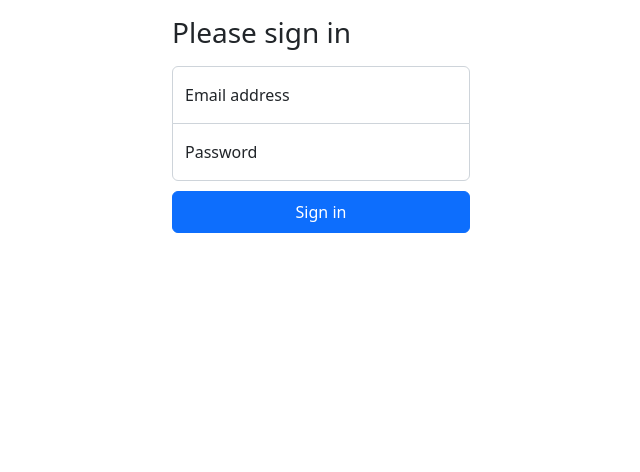
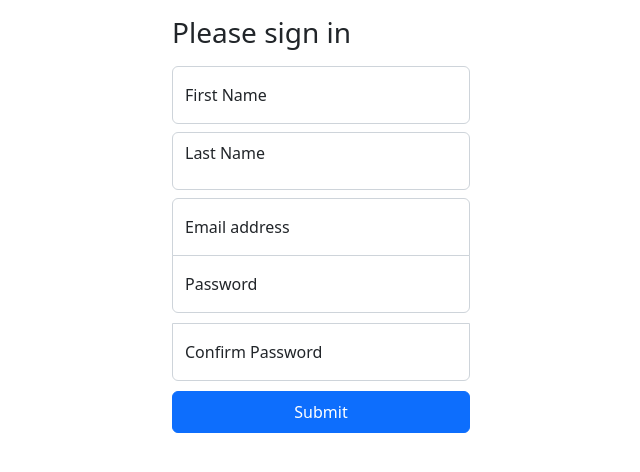
Before and after one commit to 221hussein/auth-angular-front, an Angular app: page / in a window 1280 px wide. Shown: the top 472 px of the page, without its empty margins (319-959 px from the left). Built offline with nearby package versions, Linux system fonts and the light colour scheme.

Commit message:
components

```diff
--- a/angular.json
+++ b/angular.json
@@ -8,6 +8,9 @@
       "schematics": {
         "@schematics/angular:component": {
           "style": "scss"
+        },
+        "@schematics/angular:component": {
+          "skipTests": true
         }
       },
       "root": "",
--- a/src/app/app.component.html
+++ b/src/app/app.component.html
@@ -1,16 +1,2 @@
-<main class="form-signin w-100 m-auto">
-  <form>
-    <h1 class="h3 mb-3 fw-normal">Please sign in</h1>
-
-    <div class="form-floating">
-      <input type="email" class="form-control" id="floatingInput" placeholder="name@example.com">
-      <label for="floatingInput">Email address</label>
-    </div>
-    <div class="form-floating">
-      <input type="password" class="form-control" id="floatingPassword" placeholder="Password">
-      <label for="floatingPassword">Password</label>
-    </div>
-
-    <button class="btn btn-primary w-100 py-2" type="submit">Sign in</button>
-  </form>
-</main>
+<!--<app-login></app-login>-->
+<app-register></app-register>
--- /dev/null
+++ b/src/app/pages/home/home.component.html
@@ -0,0 +1 @@
+<p>home works!</p>
--- /dev/null
+++ b/src/app/pages/login/login.component.html
@@ -0,0 +1,16 @@
+<main class="form-signin w-100 m-auto">
+  <form>
+    <h1 class="h3 mb-3 fw-normal">Please sign in</h1>
+
+    <div class="form-floating">
+      <input type="email" class="form-control" id="floatingInput" placeholder="name@example.com">
+      <label for="floatingInput">Email address</label>
+    </div>
+    <div class="form-floating">
+      <input type="password" class="form-control" id="floatingPassword" placeholder="Password">
+      <label for="floatingPassword">Password</label>
+    </div>
+
+    <button class="btn btn-primary w-100 py-2" type="submit">Sign in</button>
+  </form>
+</main>
--- /dev/null
+++ b/src/app/pages/register/register.component.html
@@ -0,0 +1,32 @@
+<main class="form-signin w-100 m-auto">
+  <form>
+    <h1 class="h3 mb-3 fw-normal">Please sign in</h1>
+
+    <div class="form-floating">
+      <input type="text" class="form-control"  placeholder="First Name">
+      <label>First Name</label>
+    </div>
+
+    <div class="form-floating py-2">
+      <input type="text" class="form-control " placeholder="Last Name">
+      <label>Last Name</label>
+    </div>
+
+    <div class="form-floating">
+      <input type="email" class="form-control"  placeholder="name@example.com">
+      <label>Email address</label>
+    </div>
+
+    <div class="form-floating">
+      <input type="password" class="form-control"  placeholder="Password">
+      <label>Password</label>
+    </div>
+
+    <div class="form-floating">
+      <input type="password" class="form-control py-2" placeholder="Password">
+      <label>Confirm Password</label>
+    </div>
+
+    <button class="btn btn-primary w-100 py-2" type="submit">Submit</button>
+  </form>
+</main>
```
Also changed, not shown: src/app/app.module.ts (+7 -1 lines), src/app/pages/home/home.component.ts (added, +10 -0 lines), src/app/pages/login/login.component.ts (added, +10 -0 lines), src/app/pages/register/register.component.ts (added, +10 -0 lines), src/app/pages/home/home.component.css (added), src/app/pages/login/login.component.scss (added), src/app/pages/register/register.component.css (added).
